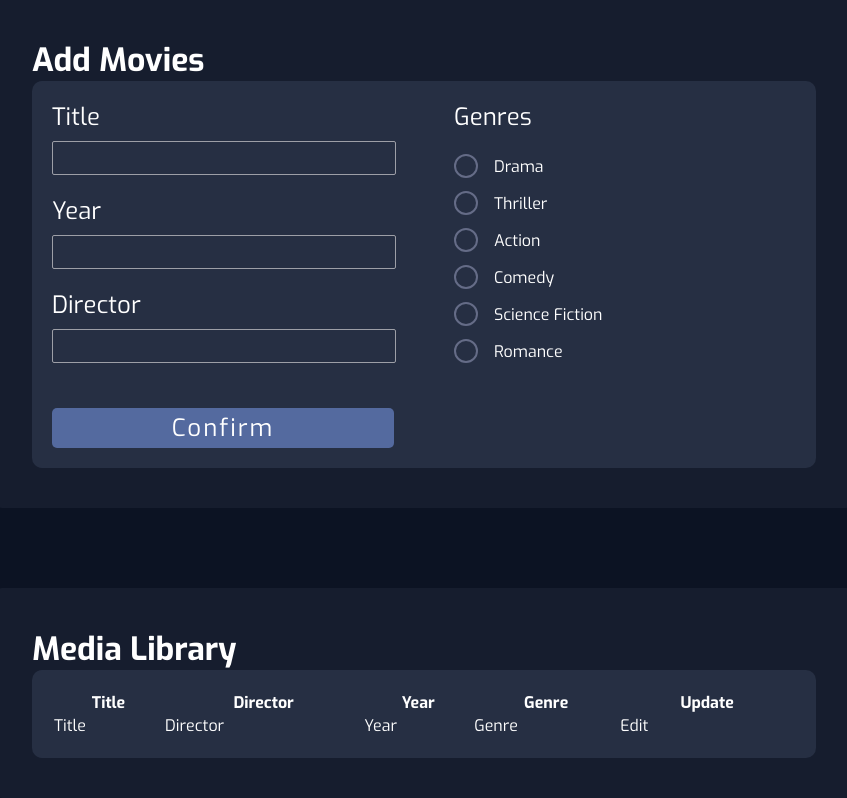
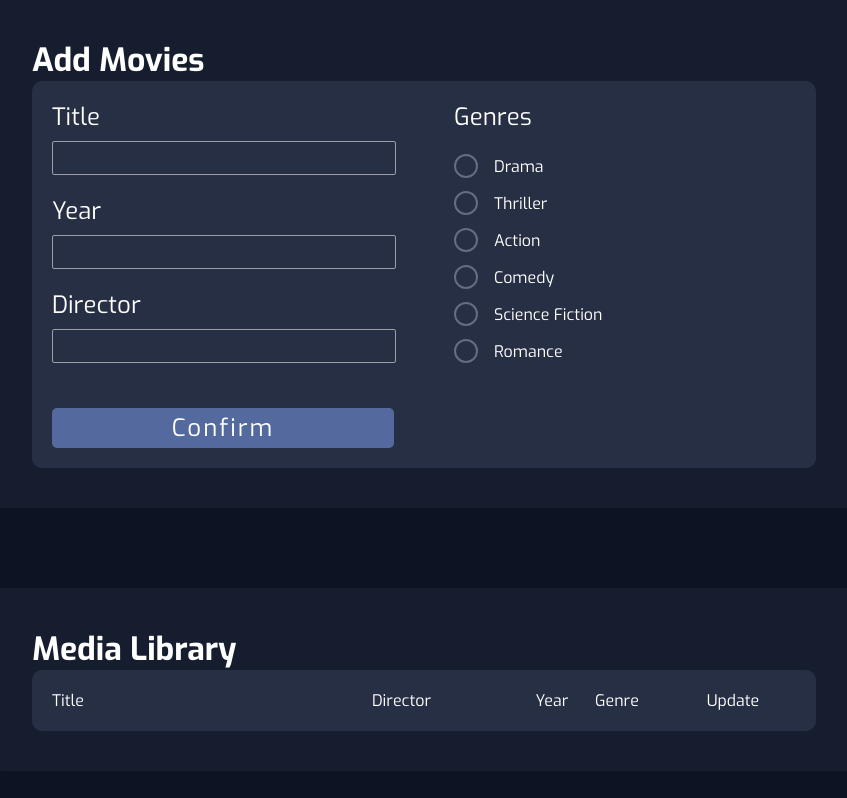
Before and after one commit to EmilBacklund/gustav-project, a PHP site: page / in a window 1280 px wide. Shown: the part 81-879 px from the top of the page, without its empty margins (216-1063 px from the left). After the commit the page ends 812 px from the top, so only its background shows below. Run offline with PHP 8.4, Linux system fonts and the light colour scheme.

Commit message:
small update

```diff
--- a/css/style.css
+++ b/css/style.css
@@ -111,6 +111,34 @@ body {
   gap: 60px;
 }
 
+.media_header-static {
+  display: flex;
+  justify-content: space-around;
+}
+
+.media-title {
+  width: 43%;
+}
+
+.media-director {
+  width: 22%;
+}
+
+.media-year {
+  width: 8%;
+}
+
+.media-genre {
+  width: 15%;
+}
+
+.media-update {
+  width: 12%;
+}
+
+.static {
+}
+
 @media screen and (max-width: 619px) {
   .radio {
     margin-bottom: 16px;
--- a/index.html
+++ b/index.html
@@ -109,22 +109,15 @@
       <div class="media-block media_library">
         <h1>Media Library</h1>
         <div class="media_container-inner">
-          <table style="width: 100%">
-            <tr>
-              <th>Title</th>
-              <th>Director</th>
-              <th>Year</th>
-              <th>Genre</th>
-              <th>Update</th>
-            </tr>
-            <tr>
-              <td>Title</td>
-              <td>Director</td>
-              <td>Year</td>
-              <td>Genre</td>
-              <td>Edit</td>
-            </tr>
-          </table>
+          <div>
+            <div class="media_header-static">
+              <div class="static media-title">Title</div>
+              <div class="static media-director">Director</div>
+              <div class="static media-year">Year</div>
+              <div class="static media-genre">Genre</div>
+              <div class="static media-update">Update</div>
+            </div>
+          </div>
         </div>
       </div>
     </div>
```
